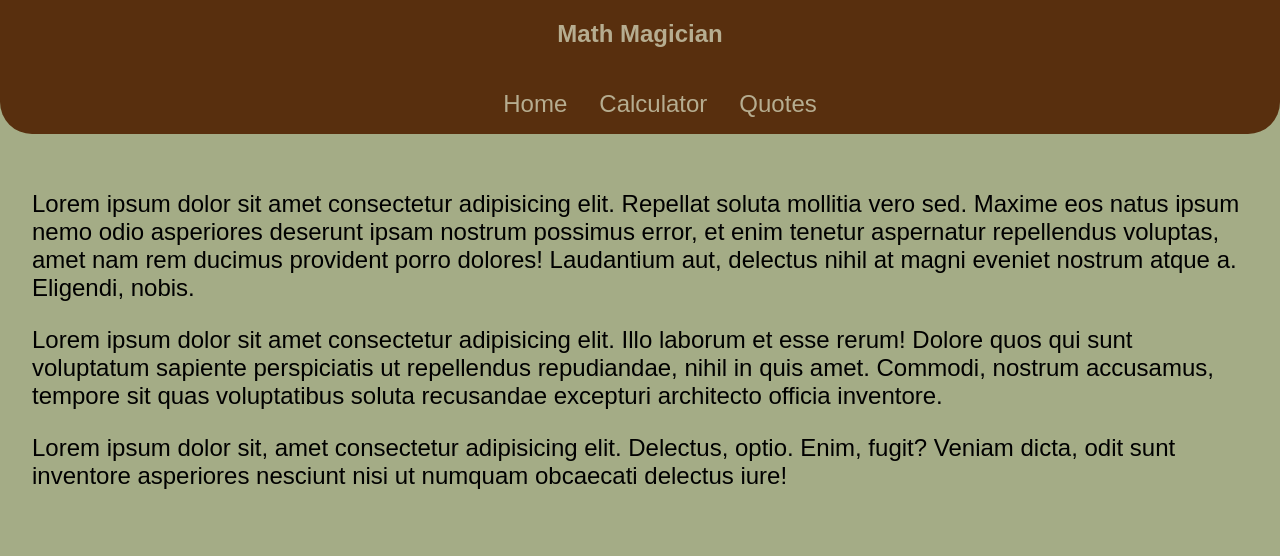
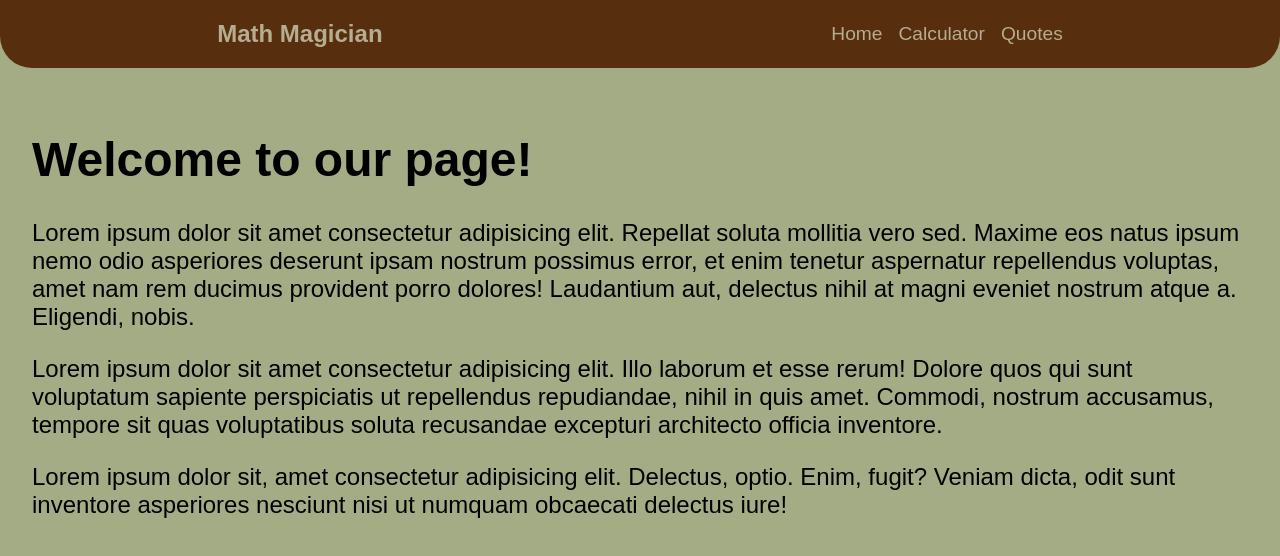
Before and after one commit to Micky373/math_magicians, a React (Create React App) app: page / in a window 1280 px wide. Shown: the top 556 px of the page. Built offline with nearby package versions, Linux system fonts and the light colour scheme; a web font is replaced by a local one.

Commit message:
Fix the CR's issue

```diff
--- a/src/App.css
+++ b/src/App.css
@@ -88,18 +88,17 @@ button {
 
   li,
   a {
-    font-size: 1.5rem;
+    font-size: 1.2rem;
   }
 
   nav {
-    flex-direction: column;
     gap: 0.4rem;
     border-radius: 0 0 2rem 2rem;
     padding: 0 1rem;
   }
 
   .nav_links {
-    gap: 2rem;
+    gap: 1rem;
   }
 
   .calculator_container {
--- a/src/components/Home.js
+++ b/src/components/Home.js
@@ -7,6 +7,7 @@ const HomePageStyling = {
 
 const Home = () => (
   <div className="home_page" style={HomePageStyling}>
+    <h1>Welcome to our page!</h1>
     <p>
       Lorem ipsum dolor sit amet consectetur adipisicing
       elit.
```
